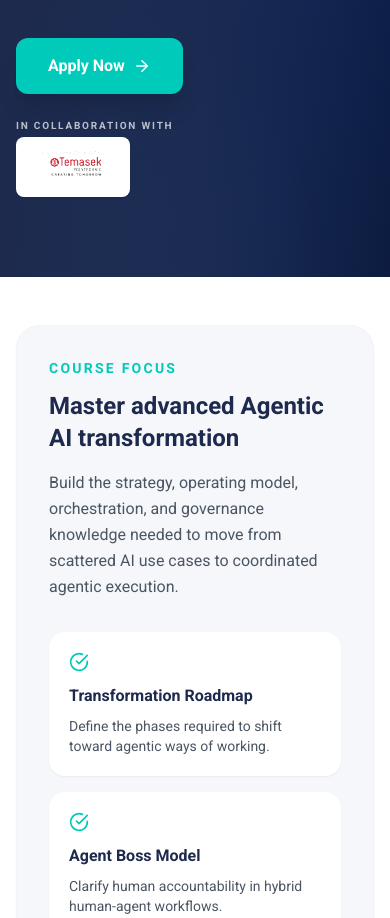
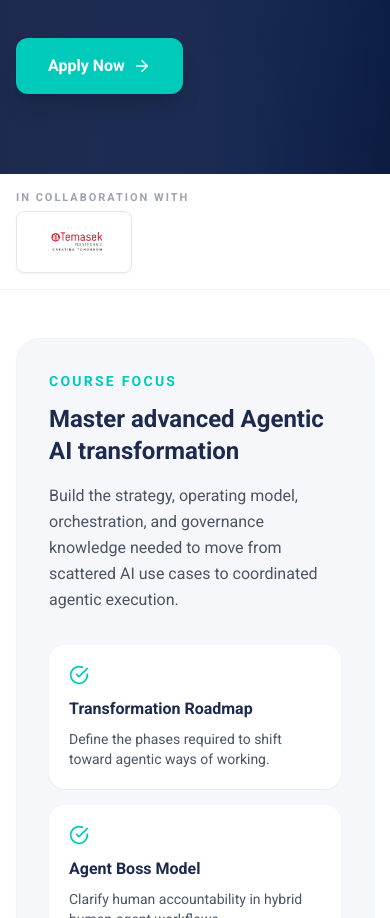
Before and after one commit to nexiuslabs/nexiusacademyskillsfuture, a React (Vite) app: page /courses/advanced-agentic-ai in a window 390 px wide. Shown: the part 1047-1965 px from the top of the page. Built offline with nearby package versions, Linux system fonts and the light colour scheme.

Commit message:
move mobile TP logo to own clean section below hero to avoid background artifacts

```diff
--- a/pages/FrontierFirmCoursePage.tsx
+++ b/pages/FrontierFirmCoursePage.tsx
@@ -236,20 +236,6 @@ const FrontierFirmCoursePage: React.FC = () => {
                     Apply Now <ArrowRight size={18} />
                   </button>
                 </div>
-                <div className="mt-6 block sm:hidden">
-                  <div className="flex flex-col items-start">
-                    <span className="mb-1 text-[10px] font-bold uppercase tracking-[0.18em] text-white/70">
-                      In collaboration with
-                    </span>
-                    <div className="rounded-lg bg-white px-3 py-1.5 shadow-sm inline-block">
-                      <img
-                        src="/images/partners/temasek-poly-logo-transparent.png"
-                        alt="Temasek Polytechnic collaboration logo"
-                        className="h-12 w-auto object-contain"
-                      />
-                    </div>
-                  </div>
-                </div>
               </div>
             </div>
           </div>
@@ -268,6 +254,23 @@ const FrontierFirmCoursePage: React.FC = () => {
           </div>
         </div>
       </section>
+
+        <div className="block sm:hidden bg-white border-b border-gray-100">
+          <div className="max-w-7xl mx-auto px-4 sm:px-6 lg:px-8 py-4">
+            <div className="flex flex-col items-start">
+              <span className="mb-1 text-[11px] font-bold uppercase tracking-[0.18em] text-gray-400">
+                In collaboration with
+              </span>
+              <div className="rounded-lg bg-white border border-gray-200 px-3 py-1.5 shadow-sm inline-block">
+                <img
+                  src="/images/partners/temasek-poly-logo-transparent.png"
+                  alt="Temasek Polytechnic collaboration logo"
+                  className="h-12 w-auto object-contain"
+                />
+              </div>
+            </div>
+          </div>
+        </div>
 
         <section className="bg-white py-12">
           <div className="max-w-7xl mx-auto px-4 sm:px-6 lg:px-8">
```
